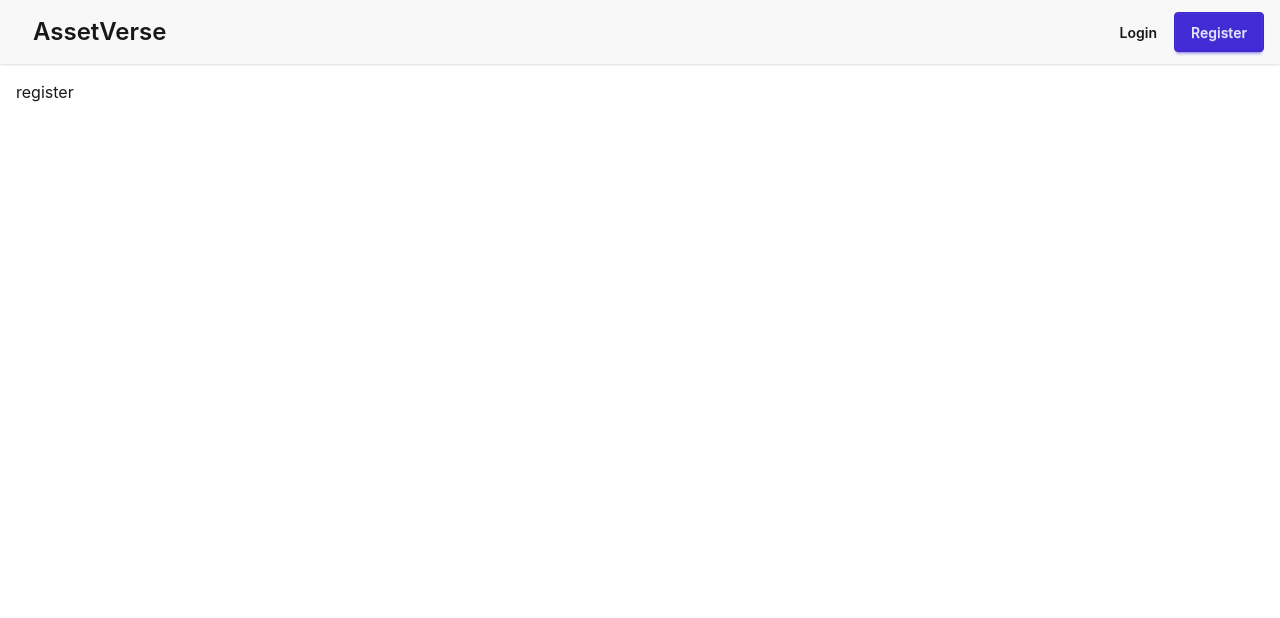
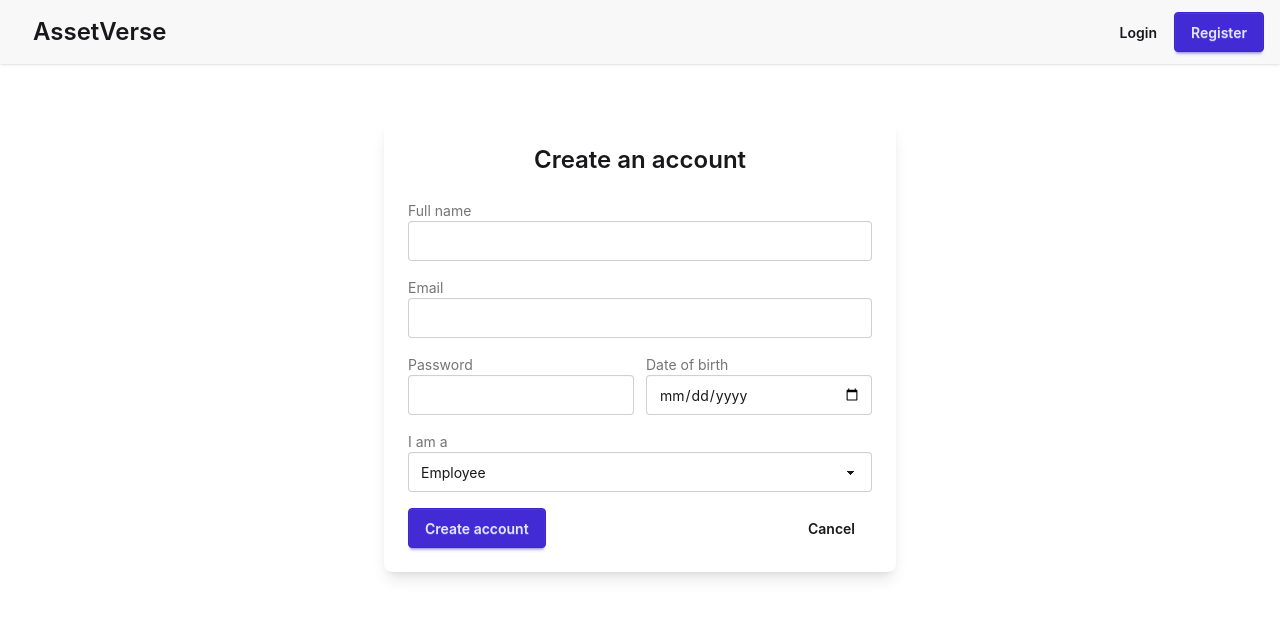
Before and after one commit to Shoybit/AssetVerse, a React (Vite) app: page /register in a window 1280 px wide. Shown: the top 618 px of the page. Built offline with nearby package versions, Linux system fonts and the light colour scheme; no server answers.

Commit message:
Register Page Added

```diff
--- /dev/null
+++ b/src/pages/auth/Register.jsx
@@ -0,0 +1,127 @@
+import React, { useContext, useEffect, useState } from 'react';
+import { useForm } from 'react-hook-form';
+import AuthContext from '../../context/AuthContext';
+import { useNavigate } from 'react-router';
+
+export default function Register() {
+  const { register: registerApi } = useContext(AuthContext);
+  const { register, handleSubmit, watch, formState: { errors } } = useForm({
+    defaultValues: { role: 'employee' }
+  });
+  const role = watch('role');
+  const [serverError, setServerError] = useState(null);
+  const [loading, setLoading] = useState(false);
+  const nav = useNavigate();
+
+  useEffect(() => {
+    // clear server error when role changes
+    setServerError(null);
+  }, [role]);
+
+  const onSubmit = async (data) => {
+    setServerError(null);
+    setLoading(true);
+    try {
+      // normalize role & required HR fields
+      const payload = {
+        name: data.name,
+        email: data.email,
+        password: data.password,
+        dateOfBirth: data.dateOfBirth,
+        role: data.role,
+        profileImage: data.profileImage || null,
+      };
+
+      if (data.role === 'hr') {
+        payload.companyName = data.companyName;
+        payload.companyLogo = data.companyLogo || null;
+      }
+
+      const res = await registerApi(payload);
+      const user = res.user;
+      if (user?.role === 'hr') nav('/hr/assets');
+      else nav('/my-assets');
+    } catch (err) {
+      const msg = err?.response?.data?.message || err.message || 'Registration failed';
+      setServerError(msg);
+    } finally {
+      setLoading(false);
+    }
+  };
+
+  return (
+    <div className="max-w-lg mx-auto mt-10">
+      <div className="card shadow-lg">
+        <div className="card-body">
+          <h2 className="text-2xl font-semibold text-center mb-4">Create an account</h2>
+
+          {serverError && (
+            <div className="alert alert-error mb-3">
+              <div>{serverError}</div>
+            </div>
+          )}
+
+          <form onSubmit={handleSubmit(onSubmit)} className="space-y-4">
+            <div>
+              <label className="label"><span className="label-text">Full name</span></label>
+              <input {...register('name', { required: 'Full name is required' })} className={`input input-bordered w-full ${errors.name ? 'input-error' : ''}`} />
+              {errors.name && <p className="text-sm text-error mt-1">{errors.name.message}</p>}
+            </div>
+
+            <div>
+              <label className="label"><span className="label-text">Email</span></label>
+              <input {...register('email', { required: 'Email required' })} type="email" className={`input input-bordered w-full ${errors.email ? 'input-error' : ''}`} />
+              {errors.email && <p className="text-sm text-error mt-1">{errors.email.message}</p>}
+            </div>
+
+            <div className="grid grid-cols-1 md:grid-cols-2 gap-3">
+              <div>
+                <label className="label"><span className="label-text">Password</span></label>
+                <input {...register('password', { required: 'Password required', minLength: { value: 6, message: 'Min 6 chars' } })} type="password" className={`input input-bordered w-full ${errors.password ? 'input-error' : ''}`} />
+                {errors.password && <p className="text-sm text-error mt-1">{errors.password.message}</p>}
+              </div>
+
+              <div>
+                <label className="label"><span className="label-text">Date of birth</span></label>
+                <input {...register('dateOfBirth', { required: 'DOB required' })} type="date" className={`input input-bordered w-full ${errors.dateOfBirth ? 'input-error' : ''}`} />
+                {errors.dateOfBirth && <p className="text-sm text-error mt-1">{errors.dateOfBirth.message}</p>}
+              </div>
+            </div>
+
+            <div>
+              <label className="label"><span className="label-text">I am a</span></label>
+              <select {...register('role')} className="select select-bordered w-full">
+                <option value="employee">Employee</option>
+                <option value="hr">HR Manager</option>
+              </select>
+            </div>
+
+            {role === 'hr' && (
+              <>
+                <div>
+                  <label className="label"><span className="label-text">Company name</span></label>
+                  <input {...register('companyName', { required: role === 'hr' ? 'Company name required' : false })} className={`input input-bordered w-full ${errors.companyName ? 'input-error' : ''}`} />
+                  {errors.companyName && <p className="text-sm text-error mt-1">{errors.companyName.message}</p>}
+                </div>
+
+                <div>
+                  <label className="label"><span className="label-text">Company logo URL (optional)</span></label>
+                  <input {...register('companyLogo')} placeholder="https://..." className="input input-bordered w-full" />
+                </div>
+              </>
+            )}
+
+            <div className="flex items-center justify-between">
+              <button className={`btn btn-primary ${loading ? 'loading' : ''}`} type="submit" disabled={loading}>
+                {loading ? 'Creating account...' : 'Create account'}
+              </button>
+              <button type="button" className="btn btn-ghost" onClick={() => { /* go back to home quickly */ window.location.href = '/'; }}>
+                Cancel
+              </button>
+            </div>
+          </form>
+        </div>
+      </div>
+    </div>
+  );
+}
--- a/src/routes/Routes.jsx
+++ b/src/routes/Routes.jsx
@@ -5,6 +5,7 @@ import NavbarLayout from "../components/NavbarLayout";
 import Home from "../pages/Home";
 import NotFound from "../pages/NotFound";
 import Login from "../pages/auth/Login";
+import Register from "../pages/auth/Register";
 
 // Note: lazy() imports can be used for big apps. Keep simple for now.
 
@@ -15,7 +16,7 @@ const routes = [
     children: [
       { index: true, element: <Home /> },
       { path: "login", element: <Login /> },
-      { path: "register", element: <h1>register</h1> },
+      { path: "register", element: <Register/> },
 
       // Employee routes (requires employee or hr)
       {
```
